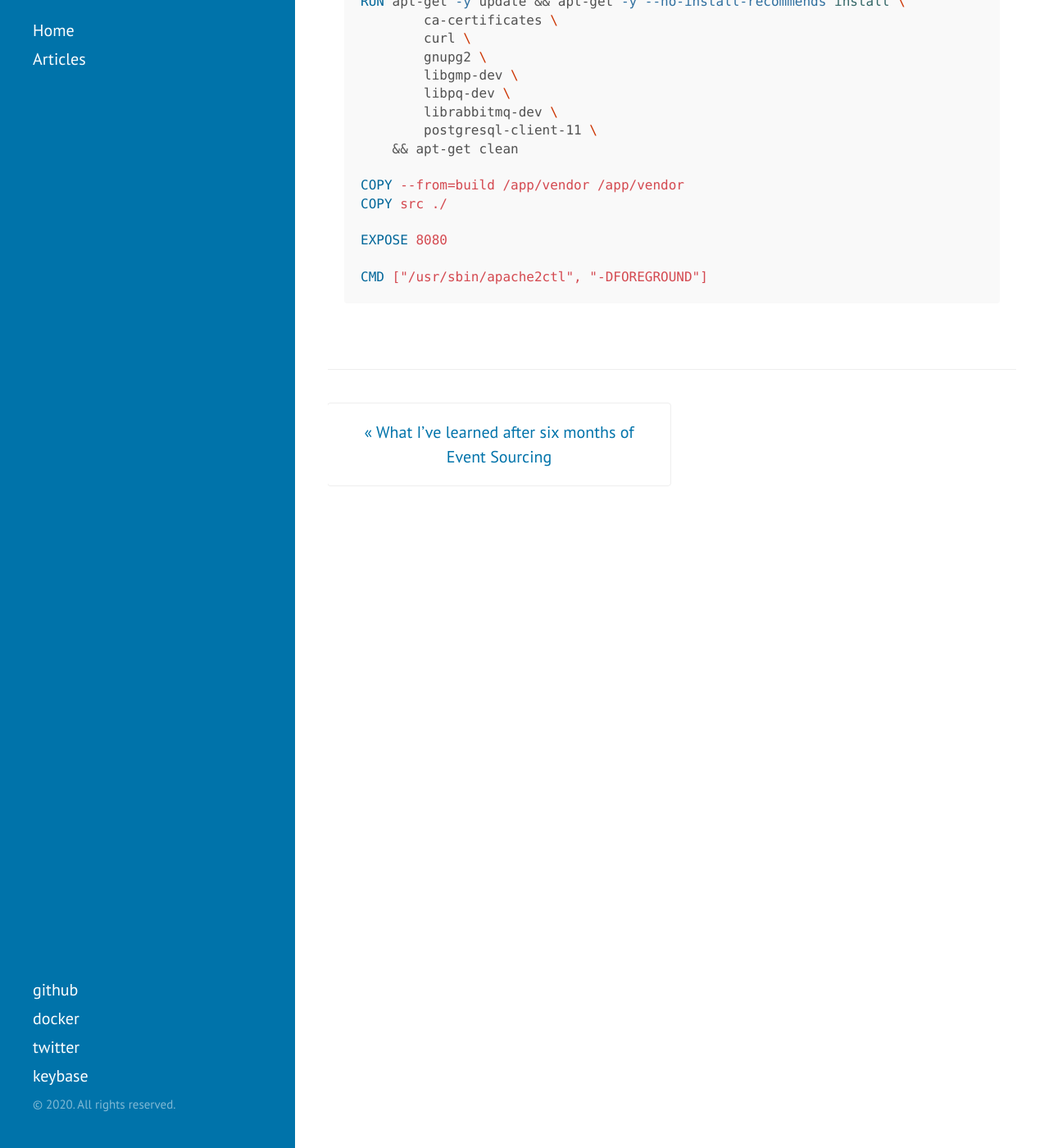
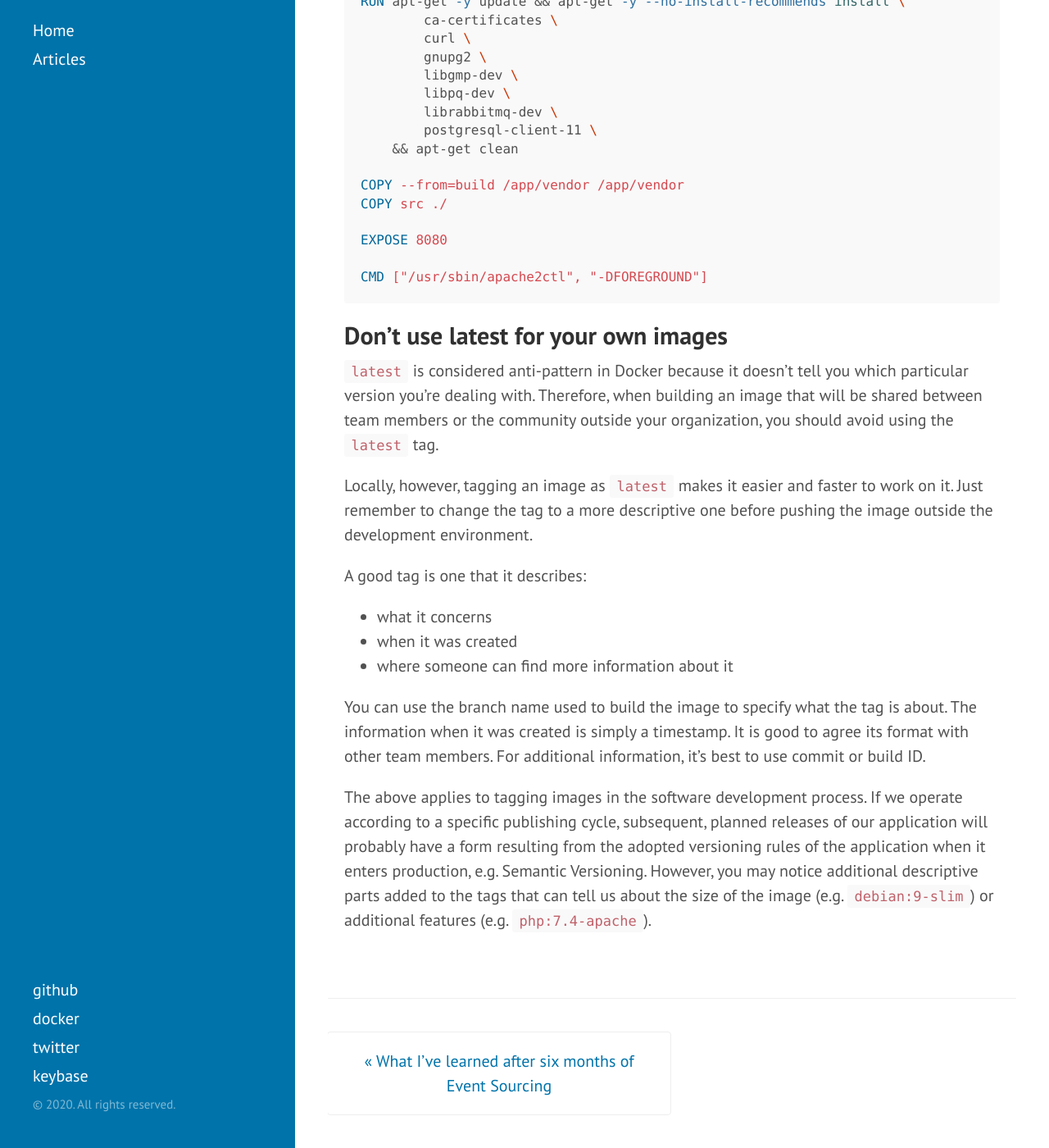
Before and after one commit to unixslayer/unixslayer.github.io, a Jekyll site: the page built from _posts/2020-04-02-docker-best-practices.markdown, in a window 1280 px wide and 1400 px high, scrolled down 8209 px. Shown: the whole window at 82% size. Built offline with Jekyll 4.4.1, drawn with Linux system fonts in a browser that asks for light colours.

Commit message:
paragraph about tagging images as `latest`

````diff
--- a/_posts/2020-04-02-docker-best-practices.markdown
+++ b/_posts/2020-04-02-docker-best-practices.markdown
@@ -308,3 +308,18 @@ EXPOSE 8080
 
 CMD ["/usr/sbin/apache2ctl", "-DFOREGROUND"]
 ```
+
+## Don't use latest for your own images
+
+`latest` is considered anti-pattern in Docker because it doesn't tell you which particular version you're dealing with. Therefore, when building an image that will be shared between team members or the community outside your organization, you should avoid using the `latest` tag.
+
+Locally, however, tagging an image as `latest` makes it easier and faster to work on it. Just remember to change the tag to a more descriptive one before pushing the image outside the development environment.
+
+A good tag is one that it describes:
+- what it concerns
+- when it was created
+- where someone can find more information about it
+
+You can use the branch name used to build the image to specify what the tag is about. The information when it was created is simply a timestamp. It is good to agree its format with other team members. For additional information, it's best to use commit or build ID.
+
+The above applies to tagging images in the software development process. If we operate according to a specific publishing cycle, subsequent, planned releases of our application will probably have a form resulting from the adopted versioning rules of the application when it enters production, e.g. Semantic Versioning. However, you may notice additional descriptive parts added to the tags that can tell us about the size of the image (e.g. `debian:9-slim`) or additional features (e.g. `php:7.4-apache`).
````
